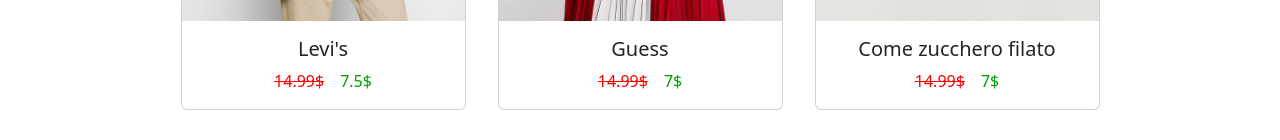
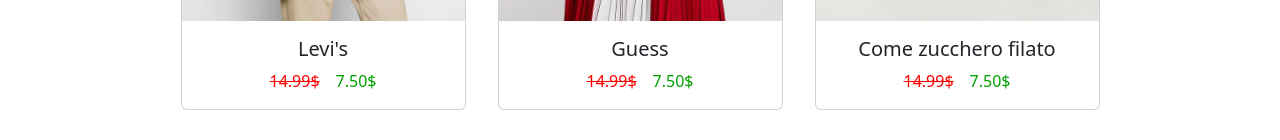
Before and after one commit to Giovanni-Cattaneo/vite-boolando, a Vue app: page / in a window 1280 px wide. Shown: the part 455-595 px from the top of the page. Built offline with nearby package versions, Linux system fonts and the light colour scheme; data requests are answered from the project's data file.

Commit message:
edit altPrice in card and modal now much better

```diff
--- a/src/components/appCard.vue
+++ b/src/components/appCard.vue
@@ -41,7 +41,7 @@
                 <!-- utiizziamo le props coem variabili per l'inserimento nelle card -->
                 <h5>{{ brand }}</h5>
                 <span class="price">{{ price }}$</span>
-                <span class="realPrice">{{ altPrice }}$</span>
+                <span class="realPrice">{{ (price / 2).toFixed(2) }}$</span>
 
             </div>
 
@@ -55,7 +55,7 @@
                 <p>Brand: {{ brand }}</p>
                 <p>Modello: {{ model }}</p>
                 <p>Prezzo Intero: {{ price }}$</p>
-                <p>Prezzo scontato {{ altPrice }}$</p>
+                <p>Prezzo scontato {{ (price / 2).toFixed(2) }}$</p>
                 <p>Taglie disponibili: {{ taglie }}</p>
                 <p>Per informazioni sulla spedizioni rifarsi alle nostre condizioni di utilizzo e spedizione
                     internazionali
```
